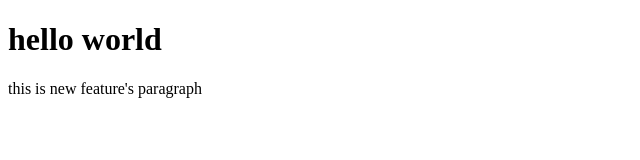
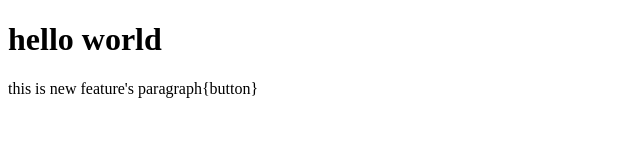
Before and after one commit to 18ayan/localrepo, a plain HTML site: page index.html in a window 1280 px wide. Shown: the full height of the page, 0-640 px from the left. Drawn offline with Linux system fonts and the light colour scheme.

Commit message:
adding button

```diff
--- a/index.html
+++ b/index.html
@@ -7,6 +7,6 @@
 </head>
 <body>
     <h1>hello world</h1>
-    <p>this is new feature's paragraph</p>
+    <p>this is new feature's paragraph{button}</p>
 </body>
 </html>
```
